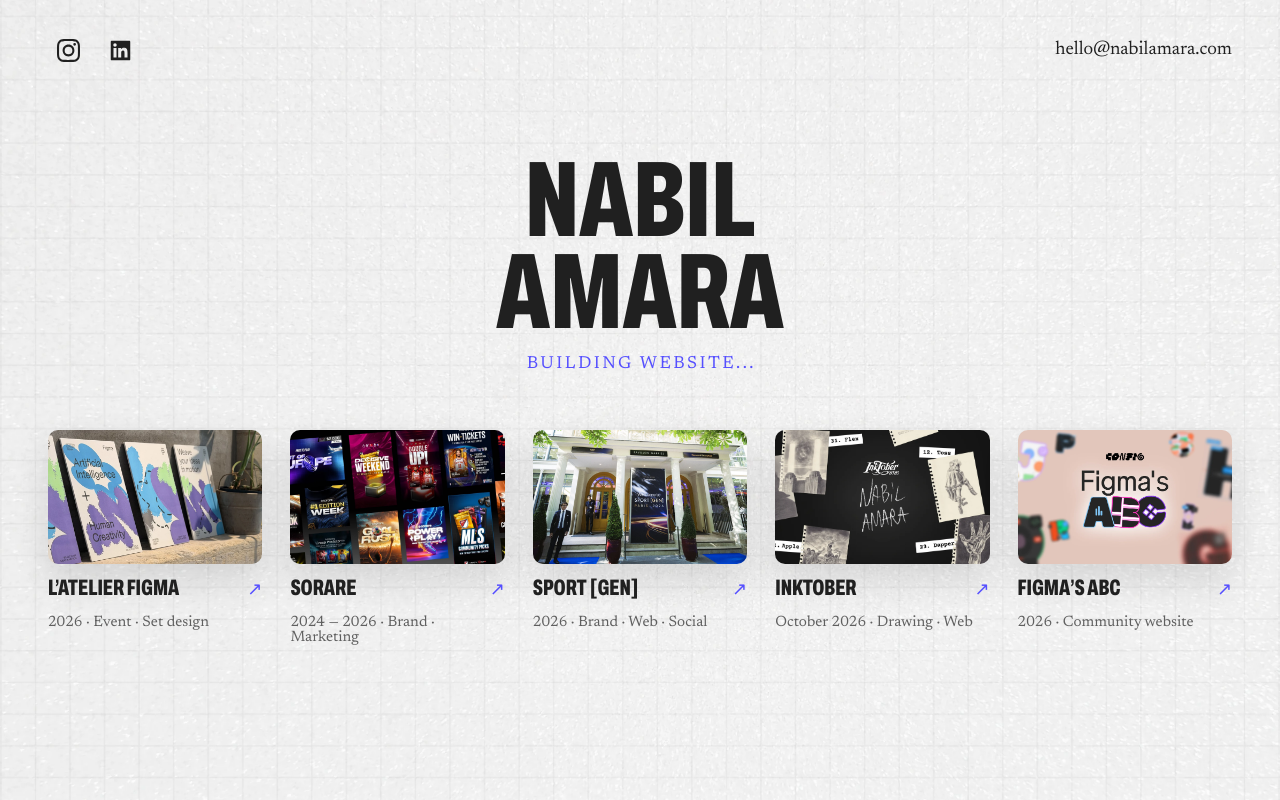
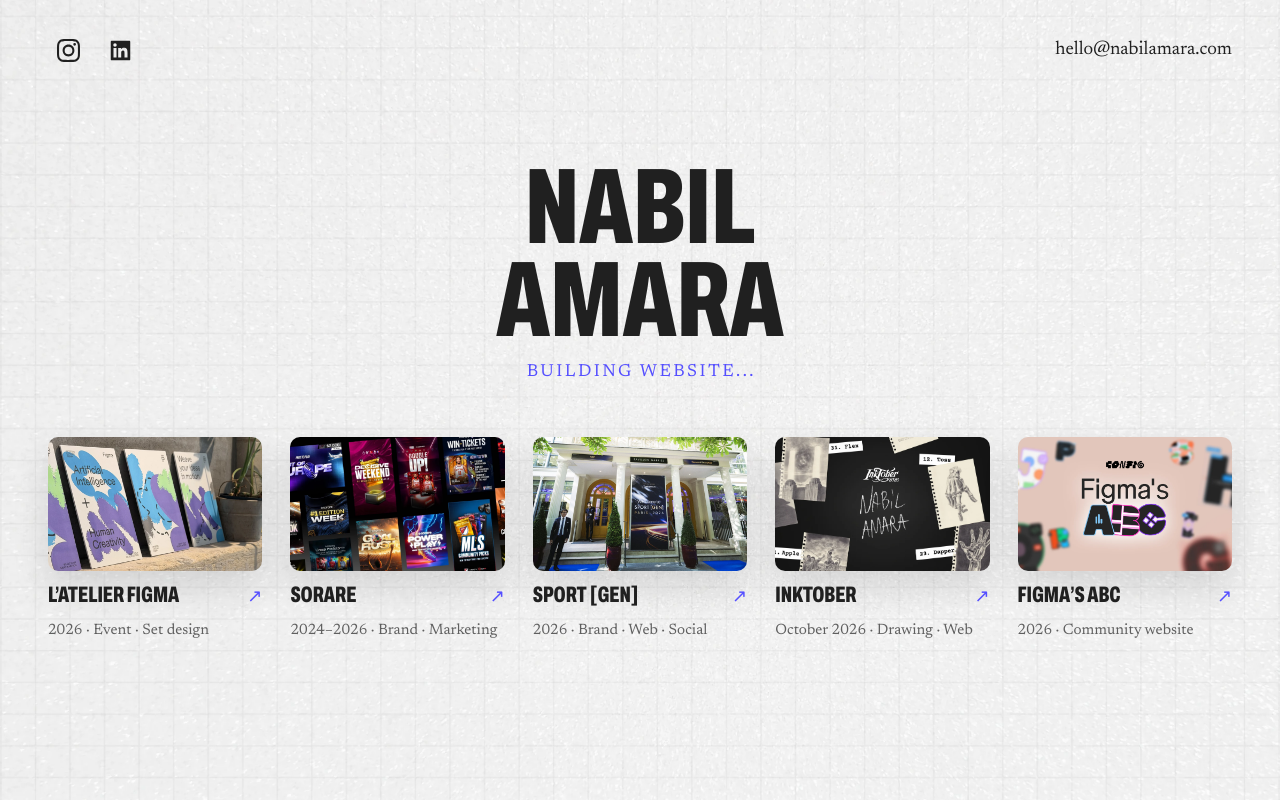
Before and after one commit to j0hnmen/nabilamara.com, a plain HTML site: page index.html in a window 1280 px wide. Drawn offline with Linux system fonts and the light colour scheme.

Commit message:
Tighten Sorare dates so meta fits one line
Co-Authored-By: Claude Opus 5.5 <noreply@anthropic.com>
Claude-Session: https://claude.ai/code/session_01QfCq9SgQRfkMFT4zM2N2fm

```diff
--- a/index.html
+++ b/index.html
@@ -159,7 +159,7 @@ html,body{overflow-x:hidden}
     <a class="tile" href="https://www.linkedin.com/feed/update/urn:li:activity:7300220200203739137/" target="_blank" rel="noopener" style="--d:70ms">
       <span class="im" data-tip="Case on Linkedin"><img src="img/sorare.webp" alt="Sorare" loading="eager" style="object-position:50% 50%"></span>
       <div class="cap"><h2 class="t">Sorare</h2><span class="go" aria-hidden="true">↗</span></div>
-      <span class="meta">2024 — 2026 · Brand · Marketing</span>
+      <span class="meta">2024–2026 · Brand · Marketing</span>
     </a>
     <a class="tile" href="https://www.linkedin.com/feed/update/urn:li:activity:7466105289935736832/" target="_blank" rel="noopener" style="--d:140ms">
       <span class="im" data-tip="Case on Linkedin"><img src="img/sportgen.webp" alt="Sport [Gen]" loading="eager" style="object-position:50% 55%"></span>
```
